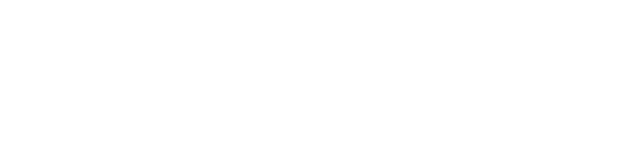
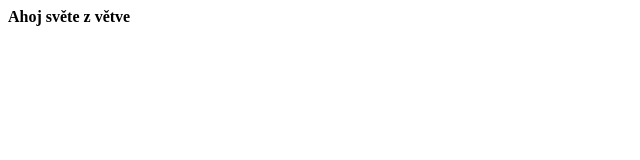
Before and after one commit to HTML-a-CSS-2/projekt-portfolio-Tynuska, a plain HTML site: page index.html in a window 1280 px wide. Shown: the whole page, without its empty margins (0-640 px from the left). Drawn offline with Linux system fonts and the light colour scheme.

Commit message:
Update index.html
commit na větvi

```diff
--- a/index.html
+++ b/index.html
@@ -6,7 +6,8 @@
      <meta name="viewport" content="width=device-width, initial-scale=1.0">
      <title>Pokusy s GITem</title>
  </head>
+
  <body>
-
+     <b>Ahoj světe z větve</b>
  </body>
  </html>
```
